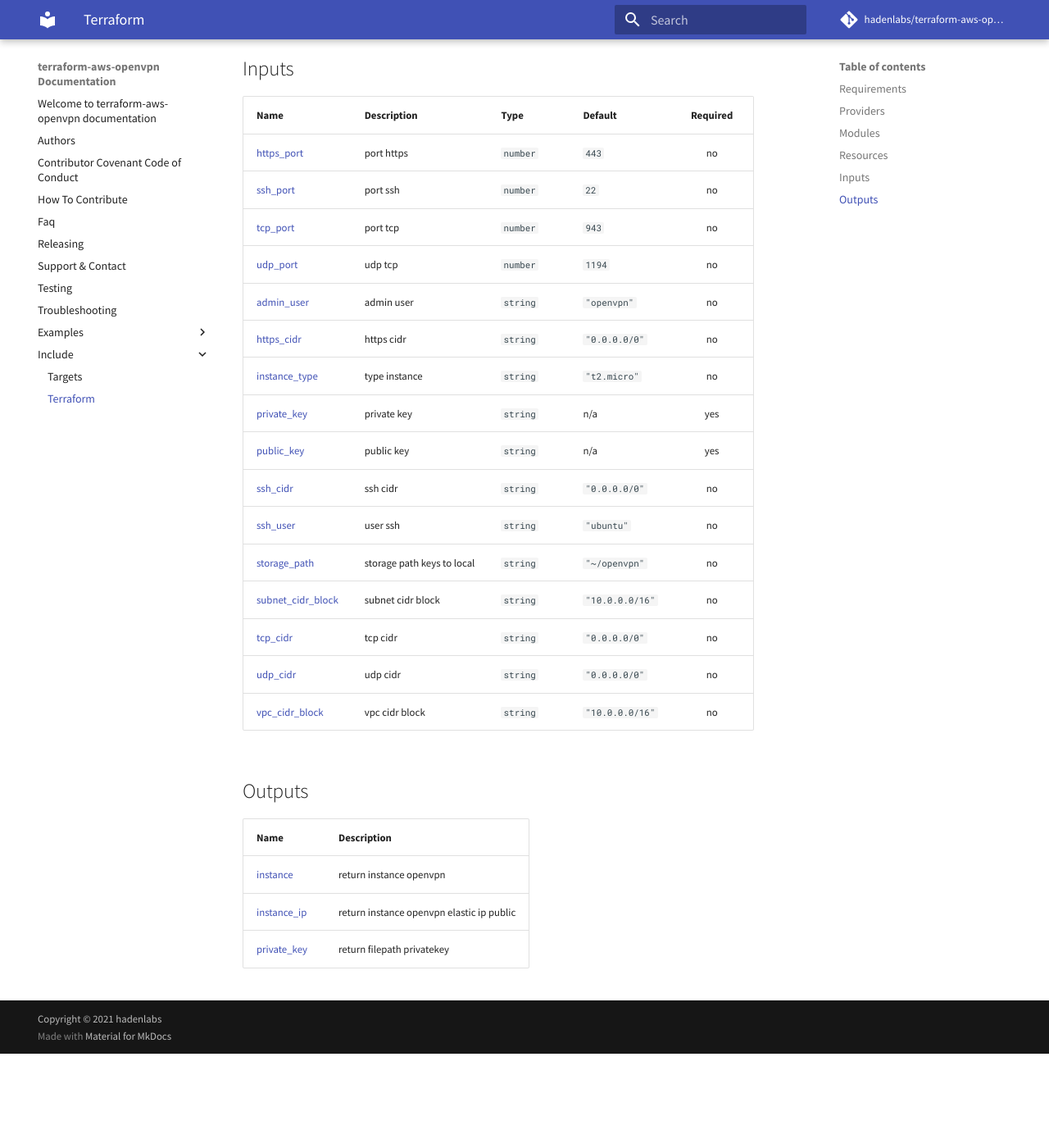
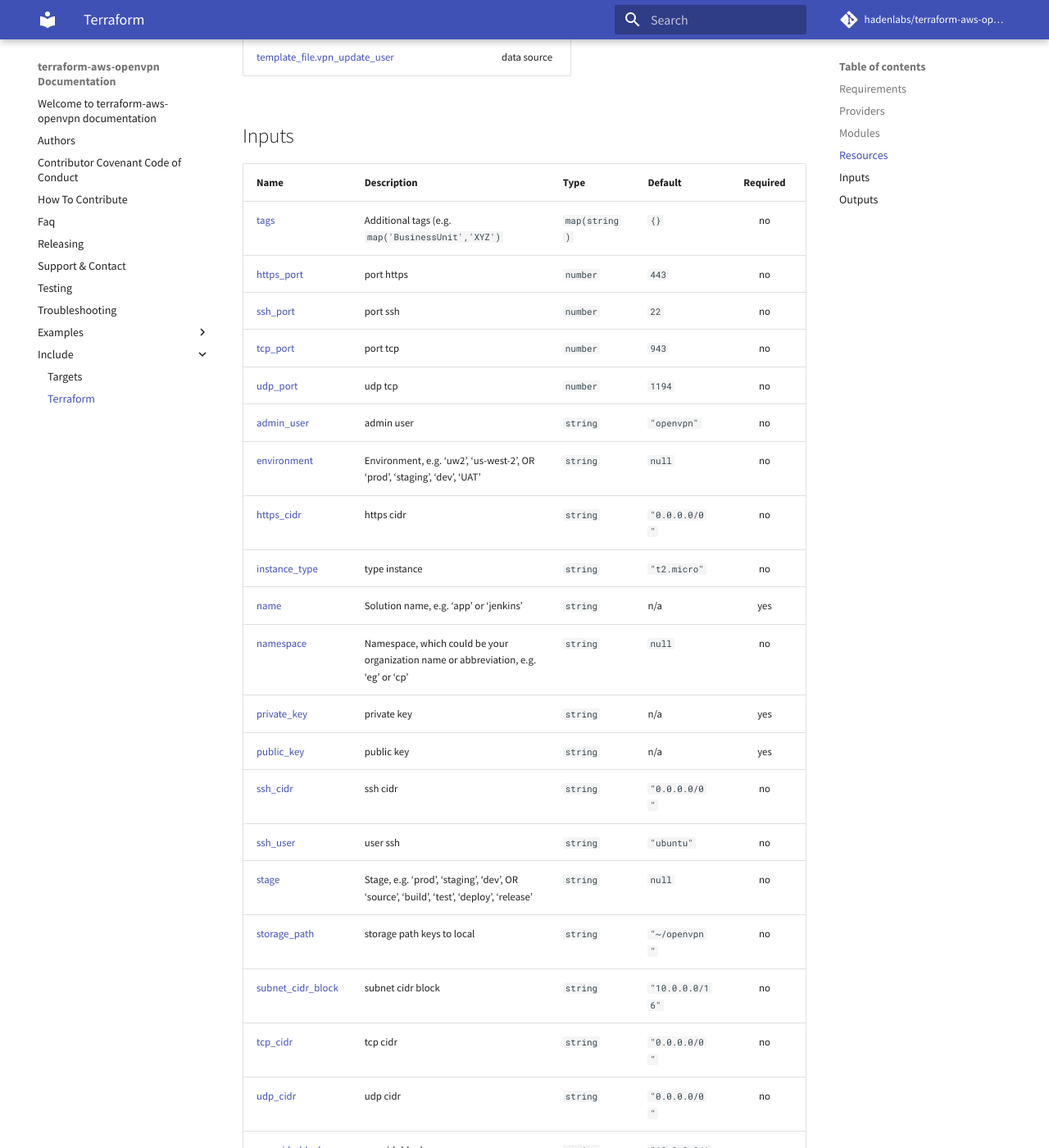
Before and after one commit to hadenlabs/terraform-aws-openvpn, an MkDocs documentation site: the page built from docs/include/terraform.md, in a window 1280 px wide and 1400 px high, scrolled down 1735 px. Shown: the whole window at 82% size. Built offline with MkDocs 1.6.1 and Material for MkDocs 9.7.7, drawn with Linux system fonts in a browser that asks for light colours; comment, search, counter and statistics services are not loaded; before the commit the page ends 3020 px from its top, so only the background shows below that; some of the changed text lies outside the part shown.

Commit message:
build: generate readme (#29)

```diff
--- a/docs/include/terraform.md
+++ b/docs/include/terraform.md
@@ -19,7 +19,9 @@
 
 ## Modules
 
-No modules.
+| Name | Source | Version |
+|------|--------|---------|
+| <a name="module_tags"></a> [tags](#module\_tags) | hadenlabs/tags/null | 0.1.1 |
 
 ## Resources
 
@@ -45,17 +47,22 @@ No modules.
 
 | Name | Description | Type | Default | Required |
 |------|-------------|------|---------|:--------:|
+| <a name="input_tags"></a> [tags](#input\_tags) | Additional tags (e.g. `map('BusinessUnit','XYZ')` | `map(string)` | `{}` | no |
 | <a name="input_https_port"></a> [https\_port](#input\_https\_port) | port https | `number` | `443` | no |
 | <a name="input_ssh_port"></a> [ssh\_port](#input\_ssh\_port) | port ssh | `number` | `22` | no |
 | <a name="input_tcp_port"></a> [tcp\_port](#input\_tcp\_port) | port tcp | `number` | `943` | no |
 | <a name="input_udp_port"></a> [udp\_port](#input\_udp\_port) | udp tcp | `number` | `1194` | no |
 | <a name="input_admin_user"></a> [admin\_user](#input\_admin\_user) | admin user | `string` | `"openvpn"` | no |
+| <a name="input_environment"></a> [environment](#input\_environment) | Environment, e.g. 'uw2', 'us-west-2', OR 'prod', 'staging', 'dev', 'UAT' | `string` | `null` | no |
 | <a name="input_https_cidr"></a> [https\_cidr](#input\_https\_cidr) | https cidr | `string` | `"0.0.0.0/0"` | no |
 | <a name="input_instance_type"></a> [instance\_type](#input\_instance\_type) | type instance | `string` | `"t2.micro"` | no |
+| <a name="input_name"></a> [name](#input\_name) | Solution name, e.g. 'app' or 'jenkins' | `string` | n/a | yes |
+| <a name="input_namespace"></a> [namespace](#input\_namespace) | Namespace, which could be your organization name or abbreviation, e.g. 'eg' or 'cp' | `string` | `null` | no |
 | <a name="input_private_key"></a> [private\_key](#input\_private\_key) | private key | `string` | n/a | yes |
 | <a name="input_public_key"></a> [public\_key](#input\_public\_key) | public key | `string` | n/a | yes |
 | <a name="input_ssh_cidr"></a> [ssh\_cidr](#input\_ssh\_cidr) | ssh cidr | `string` | `"0.0.0.0/0"` | no |
 | <a name="input_ssh_user"></a> [ssh\_user](#input\_ssh\_user) | user ssh | `string` | `"ubuntu"` | no |
+| <a name="input_stage"></a> [stage](#input\_stage) | Stage, e.g. 'prod', 'staging', 'dev', OR 'source', 'build', 'test', 'deploy', 'release' | `string` | `null` | no |
 | <a name="input_storage_path"></a> [storage\_path](#input\_storage\_path) | storage path keys to local | `string` | `"~/openvpn"` | no |
 | <a name="input_subnet_cidr_block"></a> [subnet\_cidr\_block](#input\_subnet\_cidr\_block) | subnet cidr block | `string` | `"10.0.0.0/16"` | no |
 | <a name="input_tcp_cidr"></a> [tcp\_cidr](#input\_tcp\_cidr) | tcp cidr | `string` | `"0.0.0.0/0"` | no |
```
Also changed, not shown: README.md (+8 -1 lines), 1 other file.
